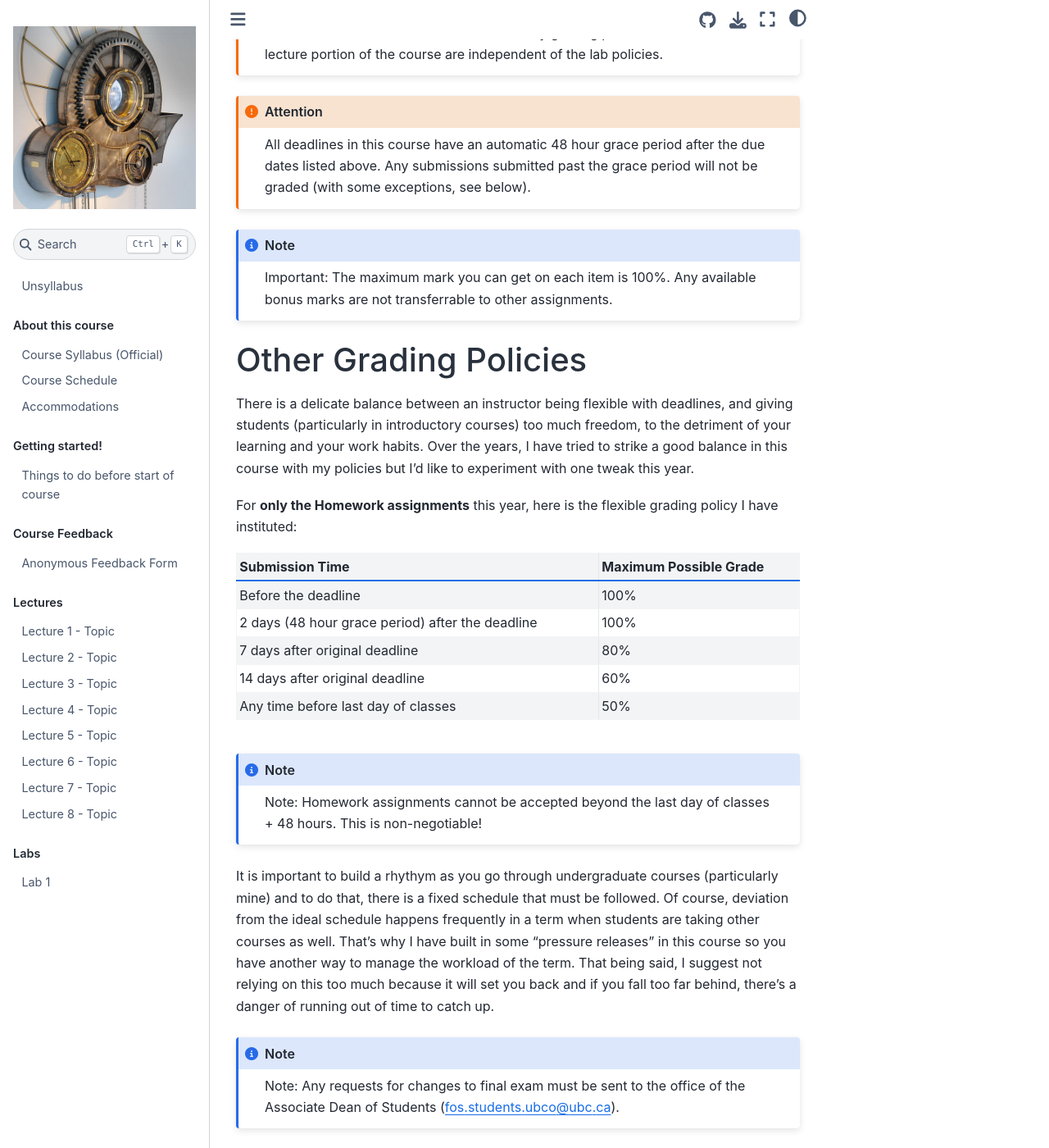
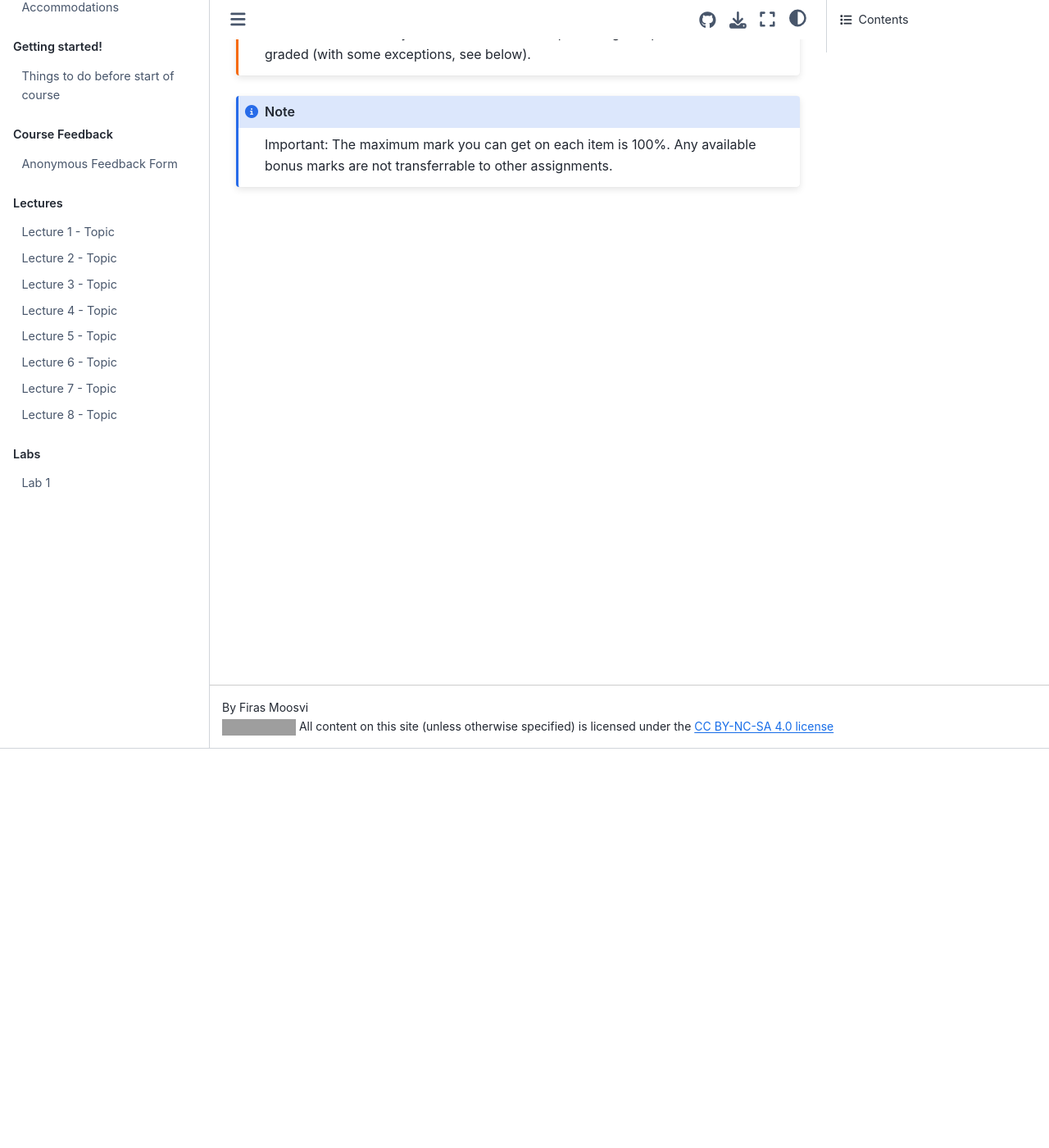
Before and after one commit to ubco-cmps/mds_course_template, a Jupyter Book: the page built from about/syllabus_bits/grading_practices_detailed.md, in a window 1280 px wide and 1400 px high, scrolled down 487 px. Shown: the whole window at 82% size. Built offline with Jupyter Book 1.0.4 settings and Sphinx 7.4.7 and the Sphinx Book theme 1.1.4, drawn with Linux system fonts in a browser that asks for light colours; pages that are not in the unit, such as notebooks, are missing from menus; grey boxes are pictures that could not be loaded.

````diff
--- a/about/syllabus_bits/grading_practices_detailed.md
+++ b/about/syllabus_bits/grading_practices_detailed.md
@@ -11,10 +11,6 @@ The grading scheme for this course is:
 There will be 5 tests in this course in an (approximately) bi-weekly schedule.
 For each of the tests, there will be a bonus test one week later and the better score of the Test-Bonus Test pair will be taken.
 
-```{caution}
-Please note that the "Labs" in this course are run almost completely separately from the Lectures/Tutorials/Tests/Exams. Any grading policies instituted in the lecture portion of the course are independent of the lab policies.
-```
-
 ```{attention}
 All deadlines in this course have an automatic 48 hour grace period after the due dates listed above.
 Any submissions submitted past the grace period will not be graded (with some exceptions, see below).
@@ -23,31 +19,3 @@ Any submissions submitted past the grace period will not be graded (with some ex
 ```{note}
 Important: The maximum mark you can get on each item is 100%. Any available bonus marks are not transferrable to other assignments.
 ```
-
-### Other Grading Policies
-
-There is a delicate balance between an instructor being flexible with deadlines, and giving students (particularly in introductory courses) too much freedom, to the detriment of your learning and your work habits.
-Over the years, I have tried to strike a good balance in this course with my policies but I'd like to experiment with one tweak this year.
-
-For **only the Homework assignments** this year, here is the flexible grading policy I have instituted:
-
-| Submission Time                                  | Maximum Possible Grade |
-|--------------------------------------------------|------------------------|
-| Before the deadline                              | 100%                   |
-| 2 days (48 hour grace period) after the deadline | 100%                   |
-| 7 days after original deadline                   | 80%                    |
-| 14 days after original deadline                  | 60%                    |
-| Any time before last day of classes              | 50%                    |
-
-```{note}
-Note: Homework assignments cannot be accepted beyond the last day of classes + 48 hours. This is non-negotiable!
-```
-
-It is important to build a rhythym as you go through undergraduate courses (particularly mine) and to do that, there is a fixed schedule that must be followed.
-Of course, deviation from the ideal schedule happens frequently in a term when students are taking other courses as well.
-That's why I have built in some "pressure releases" in this course so you have another way to manage the workload of the term.
-That being said, I suggest not relying on this too much because it will set you back and if you fall too far behind, there's a danger of running out of time to catch up.
-
-```{note}
-Note: Any requests for changes to final exam must be sent to the office of the Associate Dean of Students (fos.students.ubco@ubc.ca).
-```
````
Also changed, not shown: about/syllabus_bits/course_LOs.md (deleted, +0 -7 lines), about/syllabus_bits/passing_requirement.md (+10 -5 lines).
